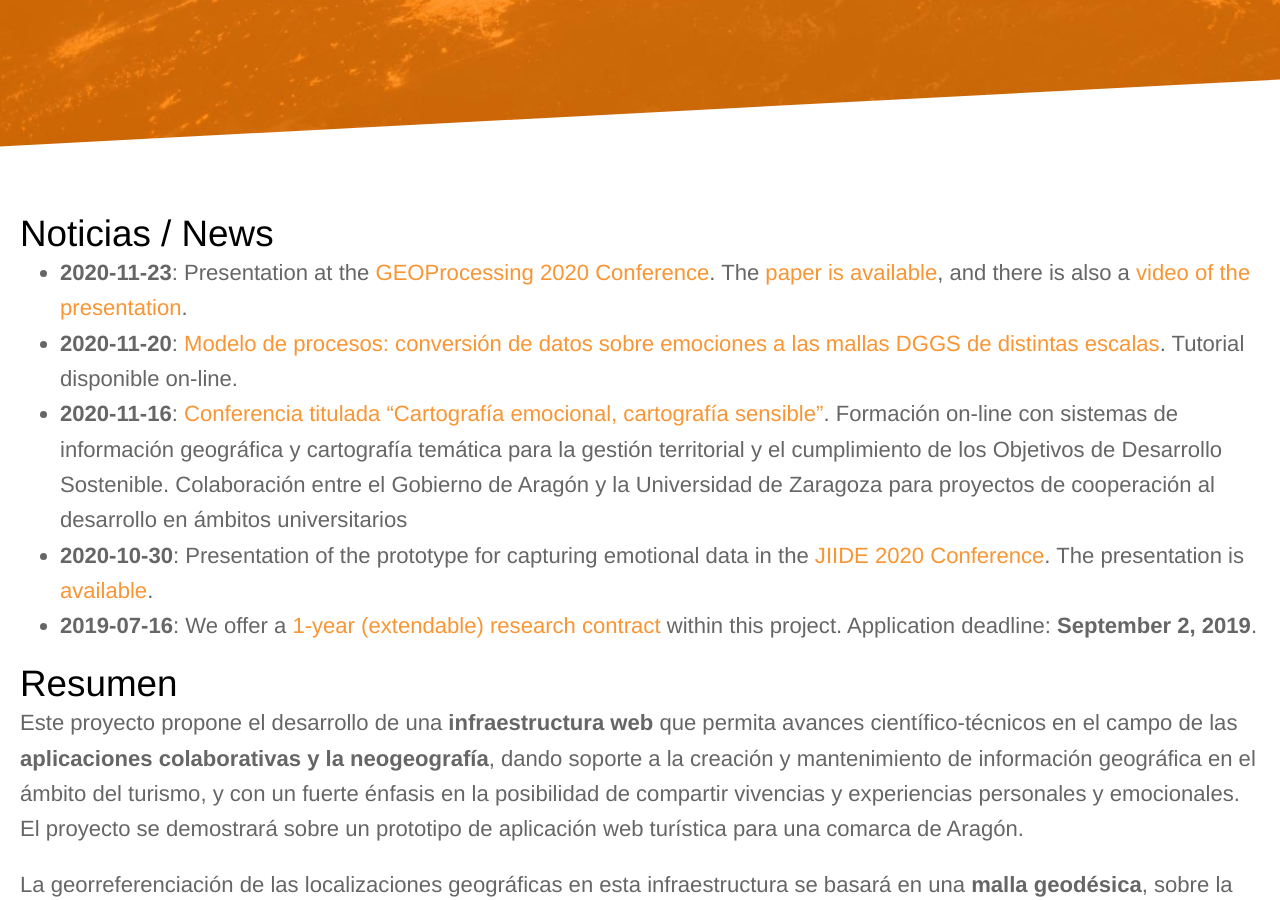
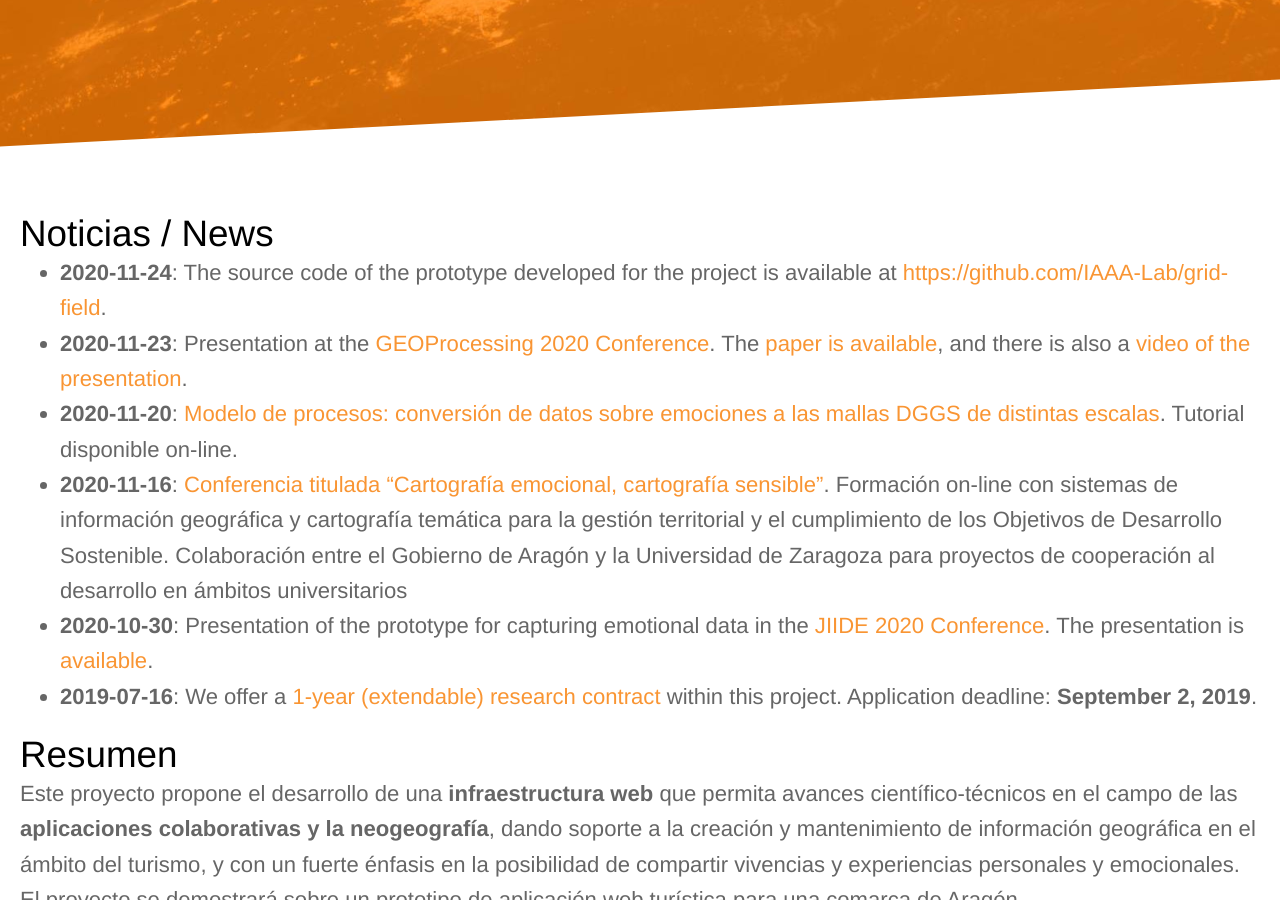
Before and after one commit to IAAA-Lab/IAAA-Lab.github.io, a Jekyll site: the page built from _projects/colabotur.md, in a window 1280 px wide and 900 px high, scrolled down 442 px. Built offline with Jekyll 4.4.1, drawn with Linux system fonts in a browser that asks for light colours.

Commit message:
Update colabotur.md

```diff
--- a/_projects/colabotur.md
+++ b/_projects/colabotur.md
@@ -10,6 +10,7 @@ layout: project_website_page
 
 # Noticias / News
 
+- **2020-11-24**: The source code of the prototype developed for the project is available at <https://github.com/IAAA-Lab/grid-field>.
 - **2020-11-23**: Presentation at the [GEOProcessing 2020 Conference](https://www.iaria.org/conferences2020/GEOProcessing20.html). The [paper is available](https://www.thinkmind.org/index.php?view=article&articleid=geoprocessing_2020_1_140_30091), and there is also a [video of the presentation](https://youtu.be/NJLLUI9oOG4).
 - **2020-11-20**: [Modelo de procesos: conversión de datos sobre emociones a las mallas DGGS de distintas escalas](https://youtu.be/-CSIoGyw_s8). Tutorial disponible on-line.
 - **2020-11-16**: [Conferencia titulada "Cartografía emocional, cartografía sensible"](https://youtu.be/N9UAcAJcOVI). Formación on-line con sistemas de información geográfica y cartografía temática para la gestión territorial y el cumplimiento de los Objetivos de Desarrollo Sostenible. Colaboración entre el Gobierno de Aragón y la Universidad de Zaragoza para proyectos de cooperación al desarrollo en ámbitos universitarios
```
